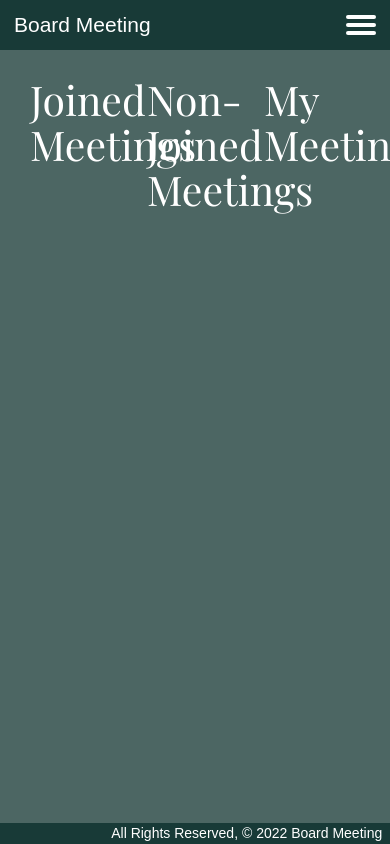
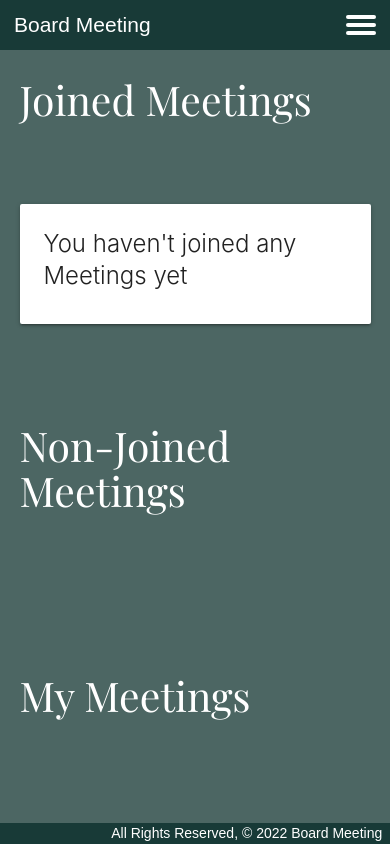
Before and after one commit to masomaster/board-game-meetup, a Django app: page /meetings/ in a window 390 px wide; the page is wider, and only the part inside the window is pictured. Run offline with Django 4.2, Linux system fonts and the light colour scheme; the visitor is signed in with stand-in values (Sample User, id 1); data that the repository does not hold is empty.

Commit message:
implements mobile-friendly responsive design for meetings index page

```diff
--- a/main_app/static/css/style.css
+++ b/main_app/static/css/style.css
@@ -132,12 +127,46 @@ h1, h3 {
     transform: rotate(-405deg);
 }
 
+.container {
+    display: grid;
+    grid-template-areas:
+        'joined-title non-joined-title my-mtgs-title'
+        'joined-mtgs non-joined-mtgs my-mtgs';
+    row-gap: 2em;
+    column-gap: 2em;
+}
+
+#joined-title {
+    grid-area: joined-title;
+}
+
+#joined-mtgs {
+    grid-area: joined-mtgs;
+}
+
+#non-joined-title {
+    grid-area: non-joined-title;
+}
+
+#non-joined-mtgs {
+    grid-area: non-joined-mtgs;
+}
+
+#my-mtgs-title {
+    grid-area: my-mtgs-title;
+}
+
+#my-mtgs {
+    grid-area: my-mtgs;
+}
+
 .card .card-action a:not(.btn):not(.btn-large):not(.btn-small):not(.btn-large):not(.btn-floating) {
     color: #183A37;
 }
 
 .btn {
     background-color: #183A37;
+    margin-top: 10px;
 }
 
 .btn:hover {
@@ -197,6 +191,59 @@ footer.page-footer {
     font-family: 'PT Sans', sans-serif;
 }
 
-@media only screen and (min-width: 1024px) {
+@media (max-width: 700px) {
+    .menu-button-container {
+        display: flex;
+    }
 
+    .menu {
+        position: absolute;
+        top: 0;
+        margin-top: 50px;
+        left: 0;
+        flex-direction: column;
+        width: 100%;
+        justify-content: center;
+        align-items: center;
+    }
+
+    #menu-toggle ~ .menu li {
+        height: 0;
+        margin: 0;
+        padding: 0;
+        border: 0;
+        transition: height 400ms cubic-bezier(0.23, 1, 0.32, 1);
+    }
+
+    #menu-toggle:checked ~ .menu li {
+        border: 1px solid #333;
+        height: 2.5em;
+        padding: 0.5em;
+        transition: height 400ms cubic-bezier(0.23, 1, 0.32, 1);
+    }
+
+    .menu > li {
+        display: flex;
+        justify-content: center;
+        margin: 0;
+        padding: 0.5em 0;
+        width: 100%;
+        color: white;
+        background-color: #222;
+    }
+
+    .menu > li:not(:last-child) {
+        border-bottom: 1px solid #444;
+    }
+
+    .container {
+        display: grid;
+        grid-template-areas:
+            'joined-title'
+            'joined-mtgs'
+            'non-joined-title'
+            'non-joined-mtgs'
+            'my-mtgs-title'
+            'my-mtgs';
+    }
 }
--- a/main_app/templates/meetings/meetings_index.html
+++ b/main_app/templates/meetings/meetings_index.html
@@ -1,19 +1,20 @@
 {% extends 'base.html' %}
 {% block content %}
 
-<div class="row">
-  <div class="col s4">
+<!-- <div class="row"> -->
+  <div class="col s4" id="joined-title">
     <h3>Joined Meetings</h3>
   </div>
-  <div class="col s4">
+  <div class="col s4" id="non-joined-title">
     <h3>Non-Joined Meetings</h3>
   </div>
-  <div class="col s4">
+  <div class="col s4" id="my-mtgs-title">
     <h3>My Meetings</h3>
   </div>
-</div>
-<div class="row">
-  <div class="col s4">
+<!-- </div> -->
+<!-- <div class="row"> -->
+  <div class="col s4" id="joined-mtgs">
+    {% if joined_meetings.count %}
       {% for meeting in joined_meetings %}
       <a href="{% url 'meetings_detail' meeting.id %}">
         <div class="card">
@@ -32,8 +33,15 @@
         </div>
       </a>
       {% endfor %}
+    {% else %}
+      <div class="card">
+        <div class="card-content">
+          <span class="card-title">You haven't joined any Meetings yet</span>
         </div>
-  <div class="col s4">
+      </div>
+    {% endif %}
+  </div>
+  <div class="col s4" id="non-joined-mtgs">
     {% for meeting in non_joined_meetings %}
     <a href="{% url 'meetings_detail' meeting.id %}">
       <div class="card">
@@ -53,7 +61,7 @@
     </a>
     {% endfor %}
   </div>
-  <div class="col s4  meeting-list-page-buttons">
+  <div class="col s4  meeting-list-page-buttons" id="my-mtgs">
     {% for meeting in my_meetings %}
     <a href="{% url 'meetings_detail' meeting.id %}">
       <div class="card">
@@ -77,6 +85,6 @@
     </a>
     {% endfor %}
   </div>
-</div>
+<!-- </div> -->
 
 {% endblock %}
```
Also changed, not shown: other parts of main_app/static/css/style.css (+8 -48 lines). Lines whose indentation alone changed are shown as unchanged.
